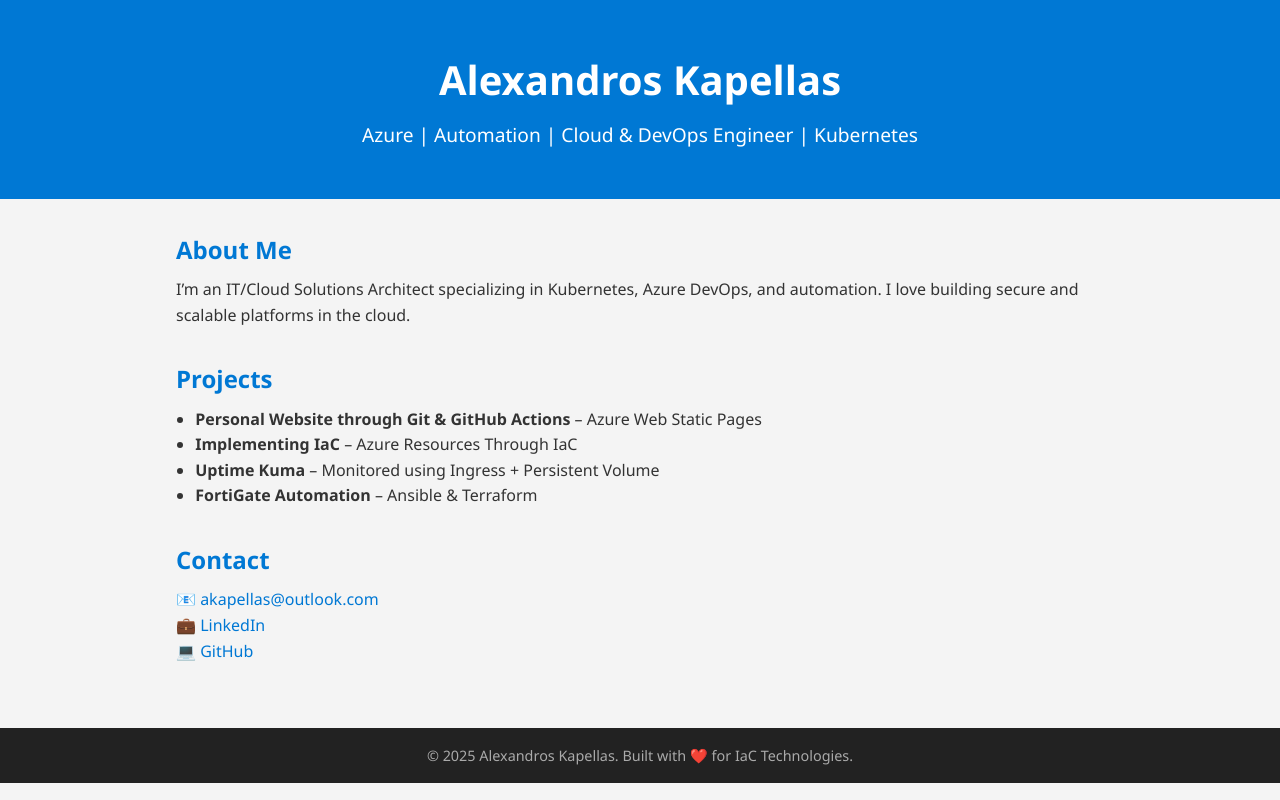
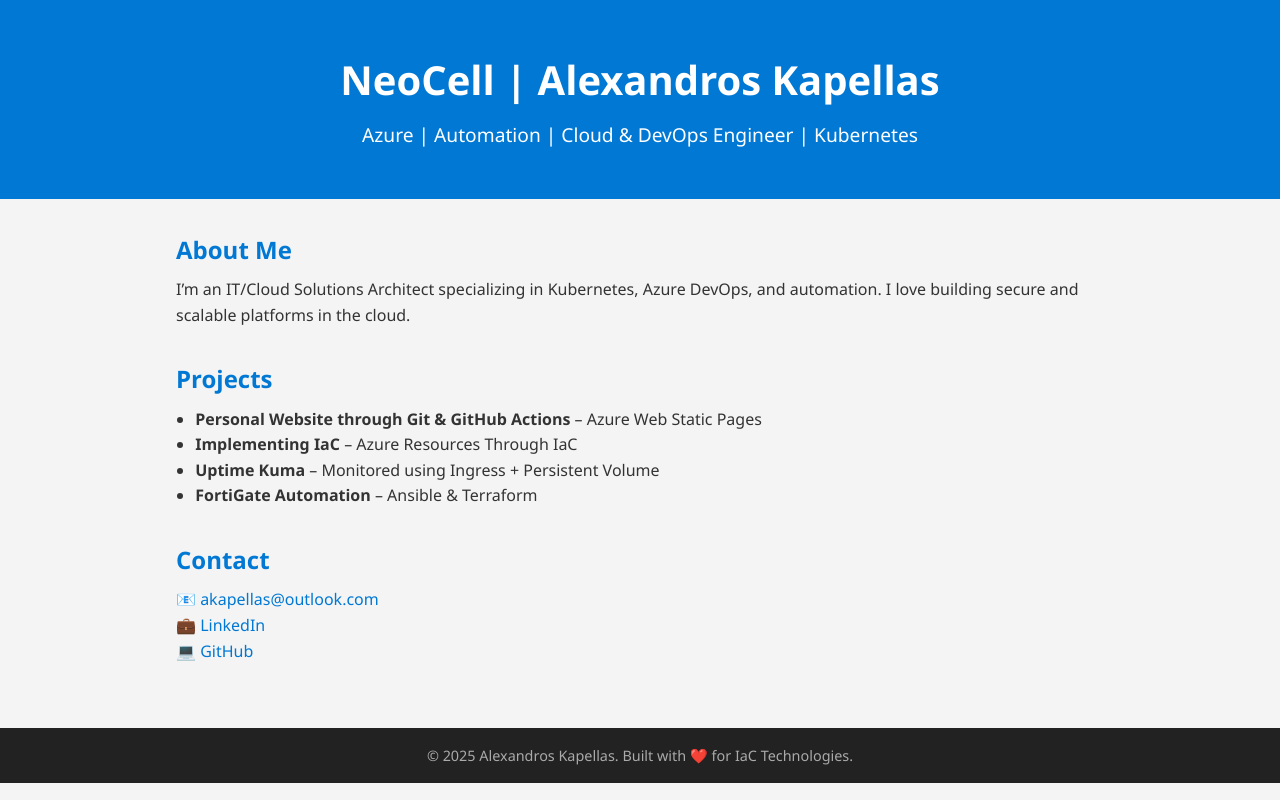
Before and after one commit to m0vida/neocell, a React (Create React App) app in the folder neocell/: page / in a window 1280 px wide. Built offline with nearby package versions, Linux system fonts and the light colour scheme.

Commit message:
Upload React

```diff
--- a/neocell/src/App.js
+++ b/neocell/src/App.js
@@ -5,7 +5,7 @@ function App() {
   return (
     <>
       <header>
-        <h1>Alexandros Kapellas</h1>
+        <h1>NeoCell | Alexandros Kapellas</h1>
         <p>Azure | Automation | Cloud & DevOps Engineer | Kubernetes</p>
       </header>
 
```
